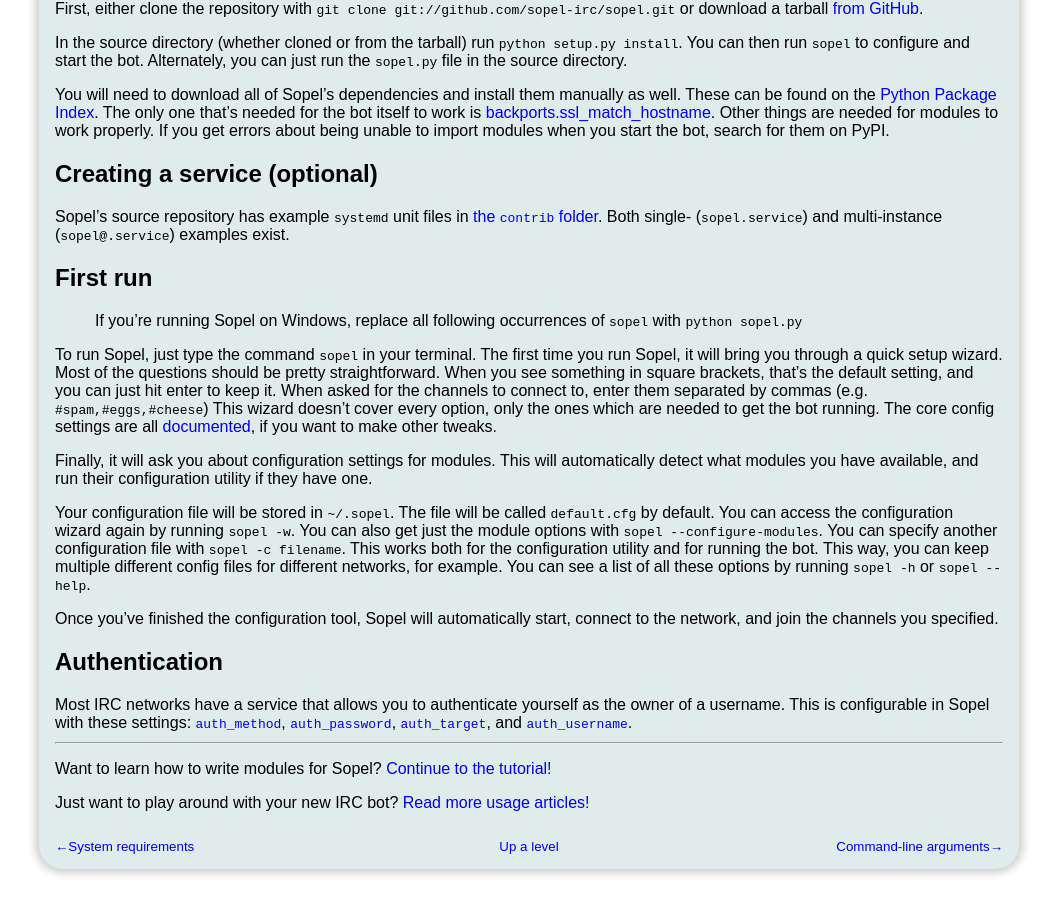
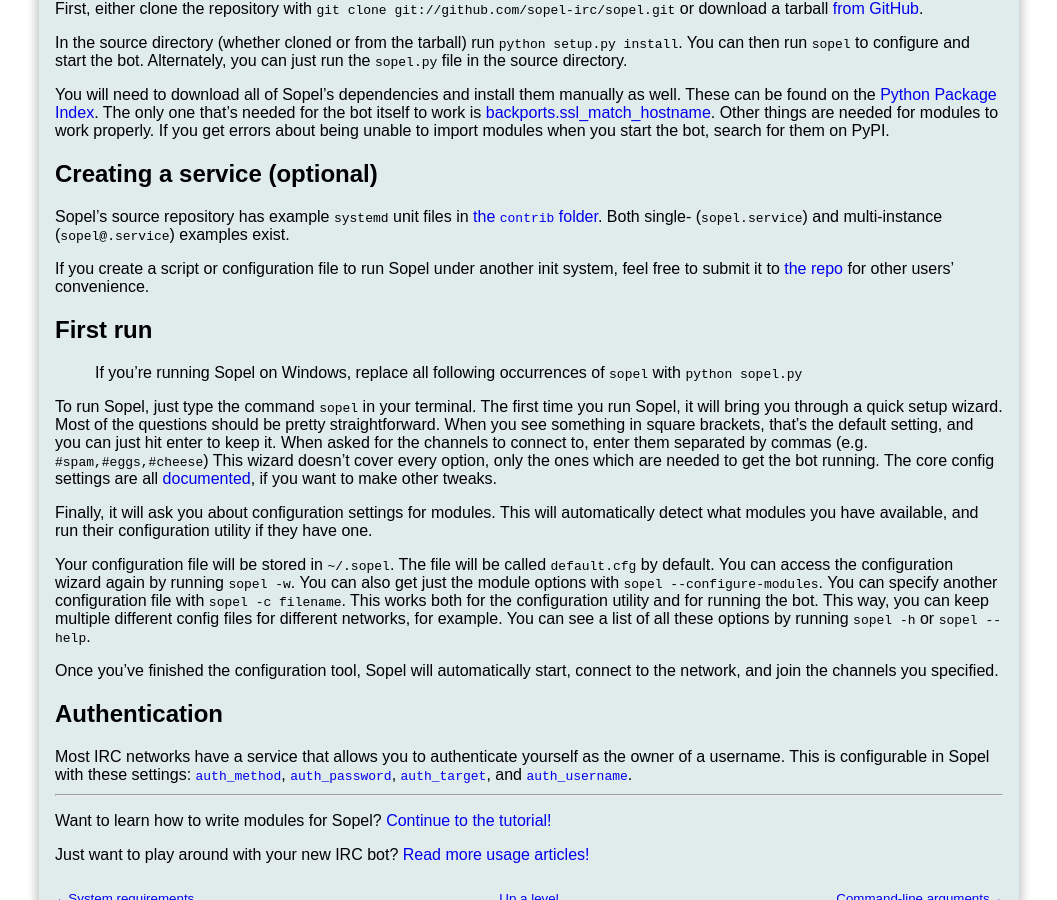
Before and after one commit to sopel-irc/sopel.chat, a Jekyll site: the page built from _usage/installing.md, in a window 1280 px wide and 900 px high, scrolled down 801 px. Shown: the whole window, without its empty margins (111-1168 px from the left). Built offline with Jekyll 4.4.1, drawn with Linux system fonts in a browser that asks for light colours; some web fonts are replaced; grey boxes are pictures that could not be loaded.

Commit message:
usage/installing: Encourage contributed service files
Sopel's maintainers can't write units/scripts for every init system.
Instead, we'll encourage users who set up Sopel as a service on
something we don't have documentation for yet to contribute their work
upstream for all to use.

```diff
--- a/_usage/installing.md
+++ b/_usage/installing.md
@@ -65,6 +65,10 @@
 folder]({{ site.repo }}/tree/master/contrib). Both single- (`sopel.service`)
 and multi-instance (`sopel@.service`) examples exist.
 
+If you create a script or configuration file to run Sopel under another init
+system, feel free to submit it to [the repo]({{ site.repo }}) for other users'
+convenience.
+
 ## First run
 
 > If you're running Sopel on Windows, replace all following occurrences of `sopel` with `python sopel.py`
```
